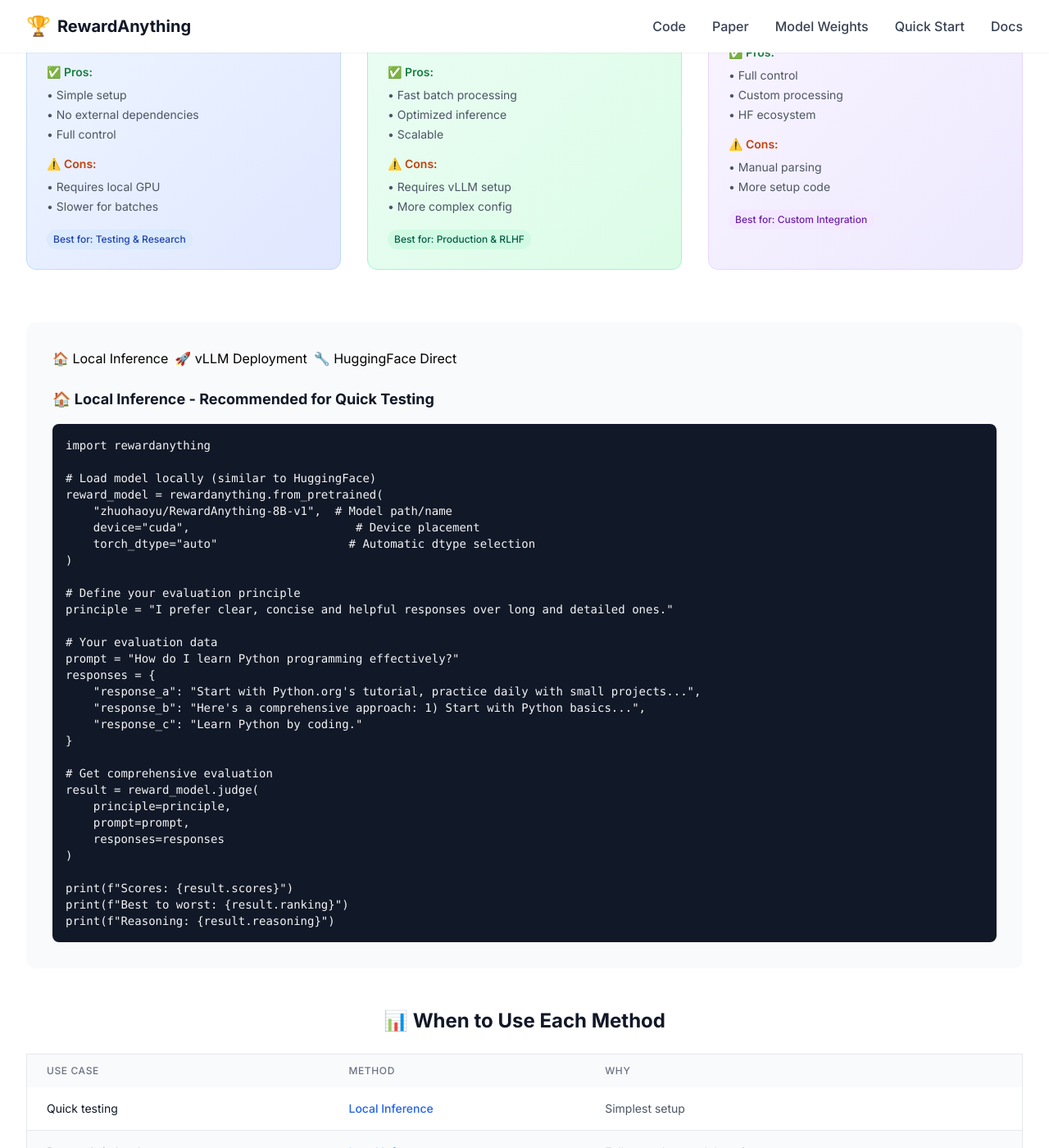
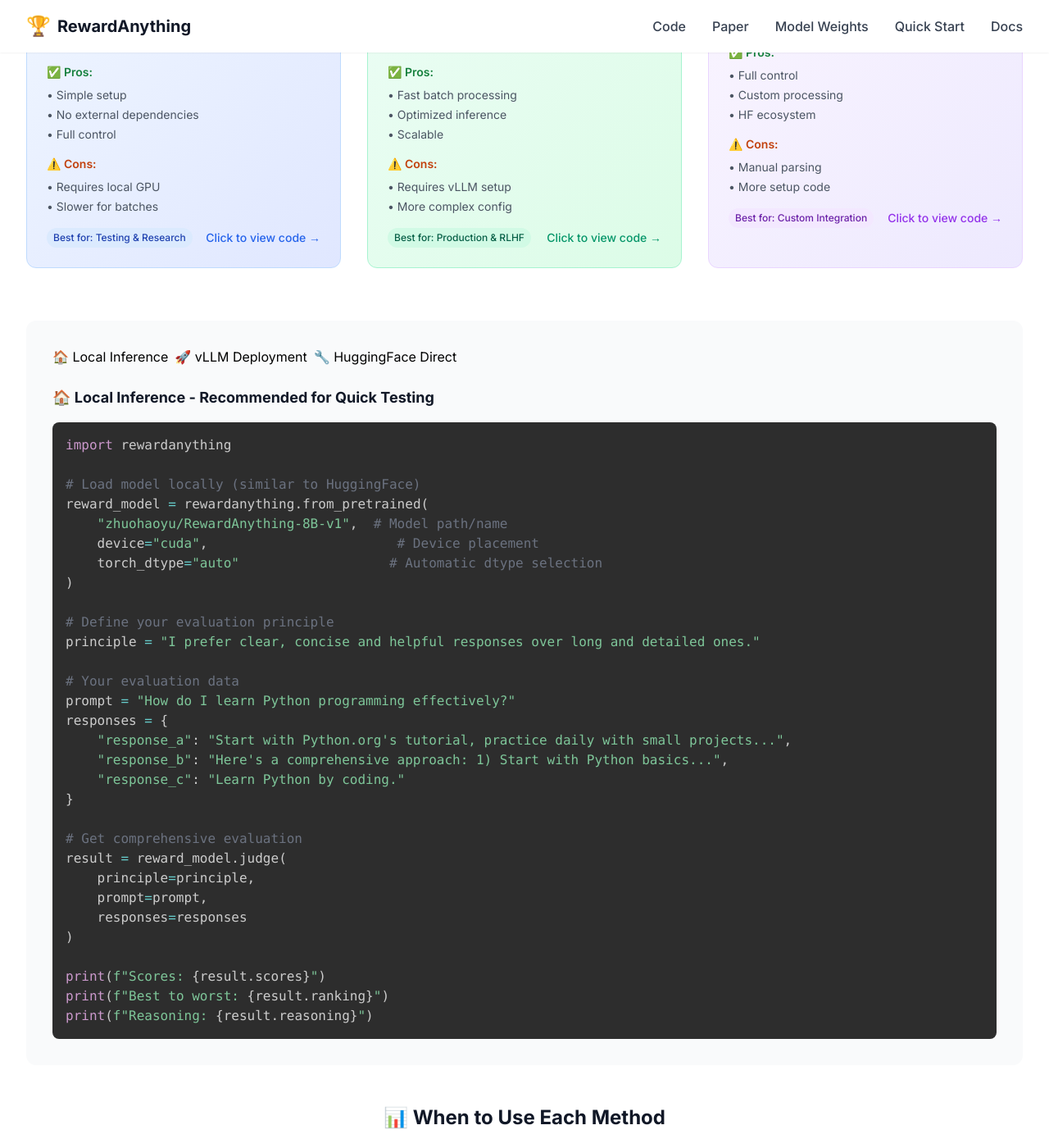
Before and after one commit to zhuohaoyu/RewardAnything, a Jekyll site: the page built from pages/index.html, in a window 1280 px wide and 1400 px high, scrolled down 2519 px. Shown: the whole window at 82% size. Built offline with Jekyll 4.4.1, drawn with Linux system fonts in a browser that asks for light colours; nearby versions of some CDN libraries; some of the changed text lies outside the part shown.

Commit message:
Enhance deployment method cards in index.html with interactive selection, improved layout, and added code visibility prompts. Integrate Prism.js for better syntax highlighting and refine overall styling for a more engaging user experience.

```diff
--- a/pages/_layouts/default.html
+++ b/pages/_layouts/default.html
@@ -24,6 +24,11 @@
     <link rel="preconnect" href="https://fonts.googleapis.com">
     <link rel="preconnect" href="https://fonts.gstatic.com" crossorigin>
     <link href="https://fonts.googleapis.com/css2?family=Inter:wght@300;400;500;600;700&display=swap" rel="stylesheet">
+
+    <!-- Prism.js for Syntax Highlighting -->
+    <link href="https://cdnjs.cloudflare.com/ajax/libs/prism/1.29.0/themes/prism-tomorrow.min.css" rel="stylesheet" />
+    <script src="https://cdnjs.cloudflare.com/ajax/libs/prism/1.29.0/components/prism-core.min.js"></script>
+    <script src="https://cdnjs.cloudflare.com/ajax/libs/prism/1.29.0/plugins/autoloader/prism-autoloader.min.js"></script>
 
     <!-- Favicon -->
     <link rel="icon" type="image/svg+xml" href="{{ '/assets/favicon.svg' | relative_url }}">
@@ -59,6 +64,41 @@
             backdrop-filter: blur(10px);
             border: 1px solid rgba(255, 255, 255, 0.1);
             border-radius: 16px;
+        }
+
+        /* Deployment Method Cards */
+        .deployment-card {
+            @apply cursor-pointer transition-all duration-300 transform;
+            @apply hover:scale-105 hover:shadow-xl;
+        }
+
+        .deployment-card.selected {
+            @apply ring-2 ring-offset-2;
+        }
+
+        .deployment-card.blue.selected {
+            @apply ring-blue-500;
+        }
+
+        .deployment-card.emerald.selected {
+            @apply ring-emerald-500;
+        }
+
+        .deployment-card.purple.selected {
+            @apply ring-purple-500;
+        }
+
+        /* Custom Prism theme overrides */
+        pre[class*="language-"] {
+            @apply rounded-lg;
+            margin: 0 !important;
+        }
+
+        .token.comment,
+        .token.prolog,
+        .token.doctype,
+        .token.cdata {
+            color: #6b7280;
         }
     </style>
 </head>
--- a/pages/index.html
+++ b/pages/index.html
@@ -184,7 +184,8 @@ description: "RewardAnything: Generalizable Principle-Following Reward Models"
         <!-- Three Deployment Methods -->
         <div class="grid md:grid-cols-3 gap-8 mb-16">
             <!-- Method 1: Local Inference -->
-            <div class="bg-gradient-to-br from-blue-50 to-indigo-100 rounded-xl p-6 border border-blue-200">
+            <div class="deployment-card blue bg-gradient-to-br from-blue-50 to-indigo-100 rounded-xl p-6 border border-blue-200"
+                 onclick="selectDeploymentMethod('local')" data-method="local">
                 <div class="flex items-center mb-4">
                     <span class="text-2xl mr-3">🏠</span>
                     <h3 class="text-xl font-bold text-gray-900">Local Inference</h3>
@@ -208,13 +209,17 @@ description: "RewardAnything: Generalizable Principle-Following Reward Models"
                     </ul>
                 </div>
 
+                <div class="flex justify-between items-center">
                     <span class="inline-block bg-blue-100 text-blue-800 text-xs px-2 py-1 rounded-full font-medium">
                         Best for: Testing & Research
                     </span>
+                    <div class="text-blue-600 text-sm font-medium">Click to view code →</div>
+                </div>
             </div>
 
             <!-- Method 2: vLLM Deployment -->
-            <div class="bg-gradient-to-br from-emerald-50 to-green-100 rounded-xl p-6 border border-emerald-200">
+            <div class="deployment-card emerald bg-gradient-to-br from-emerald-50 to-green-100 rounded-xl p-6 border border-emerald-200"
+                 onclick="selectDeploymentMethod('vllm')" data-method="vllm">
                 <div class="flex items-center mb-4">
                     <span class="text-2xl mr-3">🚀</span>
                     <h3 class="text-xl font-bold text-gray-900">vLLM Deployment</h3>
@@ -238,13 +243,17 @@ description: "RewardAnything: Generalizable Principle-Following Reward Models"
                     </ul>
                 </div>
 
+                <div class="flex justify-between items-center">
                     <span class="inline-block bg-emerald-100 text-emerald-800 text-xs px-2 py-1 rounded-full font-medium">
                         Best for: Production & RLHF
                     </span>
+                    <div class="text-emerald-600 text-sm font-medium">Click to view code →</div>
+                </div>
             </div>
 
             <!-- Method 3: HuggingFace Integration -->
-            <div class="bg-gradient-to-br from-purple-50 to-violet-100 rounded-xl p-6 border border-purple-200">
+            <div class="deployment-card purple bg-gradient-to-br from-purple-50 to-violet-100 rounded-xl p-6 border border-purple-200"
+                 onclick="selectDeploymentMethod('huggingface')" data-method="huggingface">
                 <div class="flex items-center mb-4">
                     <span class="text-2xl mr-3">🔧</span>
                     <h3 class="text-xl font-bold text-gray-900">HuggingFace Direct</h3>
@@ -268,9 +277,12 @@ description: "RewardAnything: Generalizable Principle-Following Reward Models"
                     </ul>
                 </div>
 
+                <div class="flex justify-between items-center">
                     <span class="inline-block bg-purple-100 text-purple-800 text-xs px-2 py-1 rounded-full font-medium">
                         Best for: Custom Integration
                     </span>
+                    <div class="text-purple-600 text-sm font-medium">Click to view code →</div>
+                </div>
             </div>
         </div>
 
@@ -293,8 +305,8 @@ description: "RewardAnything: Generalizable Principle-Following Reward Models"
             <!-- Local Inference Tab -->
             <div id="local-tab" class="tab-content">
                 <h4 class="text-lg font-bold text-gray-900 mb-4">🏠 Local Inference - Recommended for Quick Testing</h4>
-                <div class="bg-gray-900 rounded-lg p-4 overflow-x-auto">
-                    <pre class="text-sm text-gray-100"><code>import rewardanything
+                <div class="rounded-lg overflow-hidden">
+                    <pre><code class="language-python">import rewardanything
 
 # Load model locally (similar to HuggingFace)
 reward_model = rewardanything.from_pretrained(
@@ -334,8 +346,8 @@ print(f"Reasoning: {result.reasoning}")</code></pre>
                 <div class="space-y-6">
                     <div>
                         <h5 class="font-semibold text-gray-800 mb-2">Step 1: Setup vLLM Server</h5>
-                        <div class="bg-gray-900 rounded-lg p-4 overflow-x-auto">
-                            <pre class="text-sm text-gray-100"><code># Install vLLM
+                        <div class="rounded-lg overflow-hidden">
+                            <pre><code class="language-bash"># Install vLLM
 pip install vllm
 
 # Start vLLM server with RewardAnything model
@@ -349,16 +361,16 @@ vllm serve zhuohaoyu/RewardAnything-8B-v1 \
 
                     <div>
                         <h5 class="font-semibold text-gray-800 mb-2">Step 2: Start RewardAnything Server</h5>
-                        <div class="bg-gray-900 rounded-lg p-4 overflow-x-auto">
-                            <pre class="text-sm text-gray-100"><code># Start the RewardAnything API server
+                        <div class="rounded-lg overflow-hidden">
+                            <pre><code class="language-bash"># Start the RewardAnything API server
 rewardanything serve -c config.json --port 8001</code></pre>
                         </div>
                     </div>
 
                     <div>
                         <h5 class="font-semibold text-gray-800 mb-2">Step 3: Use in Your Code</h5>
-                        <div class="bg-gray-900 rounded-lg p-4 overflow-x-auto">
-                            <pre class="text-sm text-gray-100"><code>import rewardanything
+                        <div class="rounded-lg overflow-hidden">
+                            <pre><code class="language-python">import rewardanything
 
 # Connect to the RewardAnything server
 client = rewardanything.Client("http://localhost:8001")
@@ -388,8 +400,8 @@ for result in results:
             <!-- HuggingFace Direct Tab -->
             <div id="huggingface-tab" class="tab-content hidden">
                 <h4 class="text-lg font-bold text-gray-900 mb-4">🔧 Direct HuggingFace Integration - Maximum Flexibility</h4>
-                <div class="bg-gray-900 rounded-lg p-4 overflow-x-auto">
-                    <pre class="text-sm text-gray-100"><code>from transformers import AutoTokenizer, AutoModelForCausalLM
+                <div class="rounded-lg overflow-hidden">
+                    <pre><code class="language-python">from transformers import AutoTokenizer, AutoModelForCausalLM
 from rewardanything.processing import prepare_chat_messages, parse_rewardanything_output
 
 # Load model and tokenizer directly
@@ -496,8 +508,8 @@ print(f"Ranking: {result.ranking}")</code></pre>
             <div class="bg-white rounded-xl p-8 shadow-sm border border-gray-200">
                 <h3 class="text-xl font-bold text-gray-900 mb-4">🎯 Custom Principles</h3>
                 <p class="text-gray-600 mb-4">RewardAnything excels with sophisticated, multi-criteria principles:</p>
-                <div class="bg-gray-900 rounded-lg p-4 overflow-x-auto">
-                    <pre class="text-sm text-gray-100"><code>complex_principle = """
+                <div class="rounded-lg overflow-hidden">
+                    <pre><code class="language-python">complex_principle = """
 Evaluate responses using these criteria:
 1. **Technical Accuracy** (40%): Factual correctness
 2. **Clarity** (30%): Clear explanations
@@ -515,8 +527,8 @@ result = reward_model.judge(complex_principle, prompt, responses)</code></pre>
             <div class="bg-white rounded-xl p-8 shadow-sm border border-gray-200">
                 <h3 class="text-xl font-bold text-gray-900 mb-4">🔄 RLHF Integration</h3>
                 <p class="text-gray-600 mb-4">Seamlessly integrate with your RLHF training pipelines:</p>
-                <div class="bg-gray-900 rounded-lg p-4 overflow-x-auto">
-                    <pre class="text-sm text-gray-100"><code># Example: Use in PPO training loop
+                <div class="rounded-lg overflow-hidden">
+                    <pre><code class="language-python"># Example: Use in PPO training loop
 def reward_function(principle, prompt, response):
     result = reward_model.judge(
         principle=principle,
@@ -770,7 +782,7 @@ rewards = [reward_function(principle, prompt, resp)
 
         <div class="max-w-4xl mx-auto">
             <div class="bg-gray-800 p-6 rounded-xl">
-                <pre class="text-gray-300 font-mono text-sm overflow-x-auto"><code>@article{yu2024rewardanything,
+                <pre><code class="language-latex">@article{yu2024rewardanything,
   title={RewardAnything: Generalizable Principle-Following Reward Models},
   author={Yu, Zhuohao and Zeng, Jiali and Gu, Weizheng and Wang, Yidong and
           Wang, Jindong and Meng, Fandong and Zhou, Jie and Zhang, Yue and
@@ -815,6 +827,25 @@ rewards = [reward_function(principle, prompt, resp)
 </style>
 
 <script>
+function selectDeploymentMethod(method) {
+    // Remove selected state from all cards
+    document.querySelectorAll('.deployment-card').forEach(card => {
+        card.classList.remove('selected');
+    });
+
+    // Add selected state to clicked card
+    document.querySelector(`[data-method="${method}"]`).classList.add('selected');
+
+    // Show corresponding tab
+    showTab(method);
+
+    // Scroll to code section
+    document.querySelector('.bg-gray-50.rounded-xl.p-8').scrollIntoView({
+        behavior: 'smooth',
+        block: 'start'
+    });
+}
+
 function showTab(tabName) {
     // Hide all tab contents
     document.querySelectorAll('.tab-content').forEach(tab => {
@@ -831,5 +862,17 @@ function showTab(tabName) {
 
     // Add active class to clicked button
     document.querySelector(`[data-tab="${tabName}"]`).classList.add('active');
+
+    // Trigger Prism.js to highlight code
+    Prism.highlightAll();
 }
+
+// Initialize on page load
+document.addEventListener('DOMContentLoaded', function() {
+    // Select first deployment method by default
+    selectDeploymentMethod('local');
+
+    // Highlight all code blocks
+    Prism.highlightAll();
+});
 </script>
```
Lines whose indentation alone changed are shown as unchanged.
